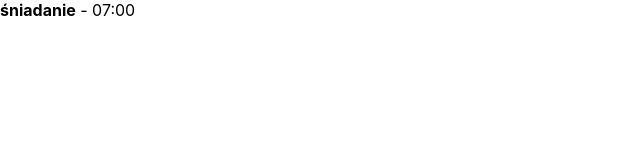
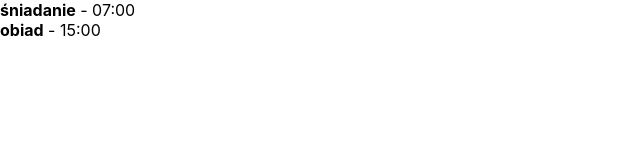
Before and after one commit to ZbigniewKulczynski1984/Events_list, a React (Create React App) app: page / in a window 1280 px wide. Shown: the top 160 px of the page, without its empty margins (0-640 px from the left). Built offline with nearby package versions, Linux system fonts and the light colour scheme.

Commit message:
props added

```diff
--- a/src/Countdown.jsx
+++ b/src/Countdown.jsx
@@ -1,9 +1,9 @@
 import React from "react";
 
-const Countdown = () => (
+const Countdown = (props) => (
 
         <div className="countdown">
-            <strong>śniadanie</strong> - 07:00
+            <strong>{props.name}</strong> - {props.time}
         </div>
         // <div className="countdown">
         //     <strong>obiad</strong> - 15:00
--- a/src/Grafik.jsx
+++ b/src/Grafik.jsx
@@ -1,9 +1,11 @@
 import React from "react";
+
 import Countdown from "./Countdown";
 
 const Grafik = () => (
     <div>
-        <Countdown />
+        <Countdown name="śniadanie" time="07:00"/>
+        <Countdown name="obiad" time="15:00"/>
     </div>
 );
 
```
